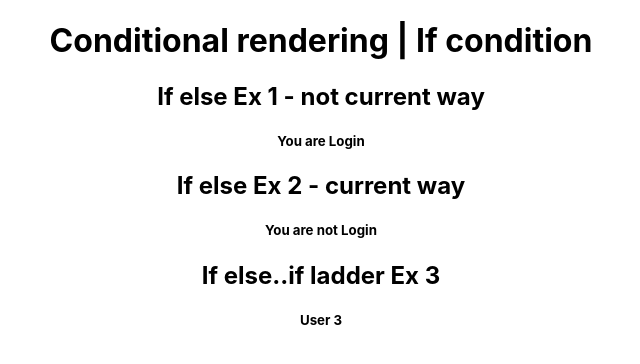
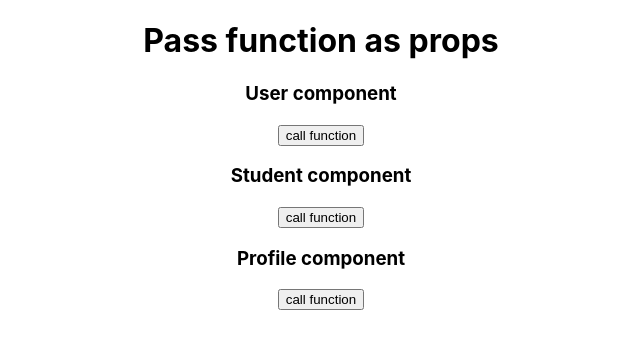
Before and after one commit to PritamMakwana/React-Js-Topics, a React (Create React App) app: page / in a window 1280 px wide. Shown: the top 364 px of the page, without its empty margins (319-959 px from the left). Built offline with nearby package versions, Linux system fonts and the light colour scheme.

Commit message:
pass function as props

```diff
--- a/src/App.js
+++ b/src/App.js
@@ -5,15 +5,16 @@ import Student from './Student';
 import User from './User';
 
 function App(){
+
+  function getData(){
+    alert("Hello from app");
+  }
   return(
     <div className='App'>
-       <h1>Conditional rendering | If condition</h1>
-      <h2>If else Ex 1 - not current way</h2>
-      <Profile/>
-      <h2>If else Ex 2 - current way</h2>
-      <User/>
-      <h2>If else..if ladder Ex 3 </h2>
-      <Student/>
+       <h1>Pass function as props</h1>
+      <User data={getData}/>
+      <Student data={getData}/>
+      <Profile data={getData}/>
     </div>
   )
 }
--- a/src/Profile.js
+++ b/src/Profile.js
@@ -1,21 +1,10 @@
 const { useState } = require("react");
 
-//Incorrent way
-export default function Profile() {
-    const [login, setLogin] = useState(true)
-
-    if (login) {
-        return (
-            <div>
-                <h5>You are Login</h5>
-            </div>
-        )
-    } else {
-        return (
-            <div>
-                <h5>You are not Login</h5>
-            </div>
-        )
-    }
-
+export default function Profile(props){
+    return(
+        <div>
+          <h3>Profile component</h3>
+          <button onClick={()=>props.data()}>call function</button>
+        </div>
+    )
 }
--- a/src/Student.js
+++ b/src/Student.js
@@ -1,20 +1,10 @@
 const { useState } = require("react");
 
-//corrent way
-export default function User(){
-    const [login,setLogin] = useState(3)
-//1,2,3
+export default function Student(props){
     return(
         <div>
-          {
-          login==1?
-          <h5>User 1</h5>
-          :login==2?
-          <h5>User 2</h5>
-          :login==3?
-          <h5>User 3</h5>
-          :<h5>Not User</h5>
-        }
+          <h3>Student component</h3>
+          <button onClick={()=>props.data()}>call function</button>
         </div>
     )
 }
--- a/src/User.js
+++ b/src/User.js
@@ -1,12 +1,11 @@
 const { useState } = require("react");
 
-//corrent way
-export default function User(){
-    const [login,setLogin] = useState(false)
-
+export default function User(props){
     return(
         <div>
-          {login? <h5>You are Login</h5> :  <h5>You are not Login</h5>}
+          <h3>User component</h3>
+          {/* <button onClick={()=>props.data()}>call function</button> */}
+          <button onClick={()=>props.data()}>call function</button>
         </div>
     )
 }
```
